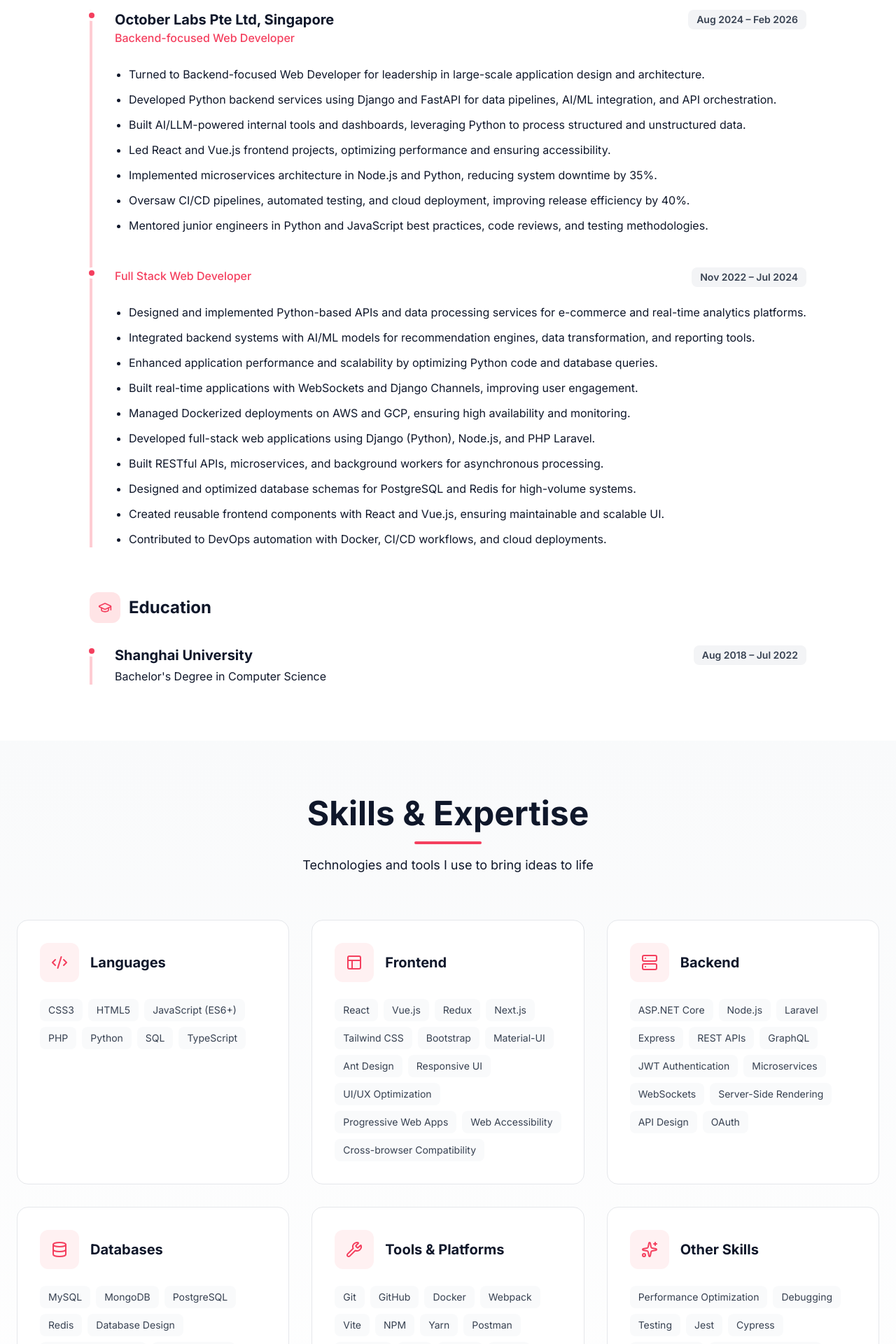
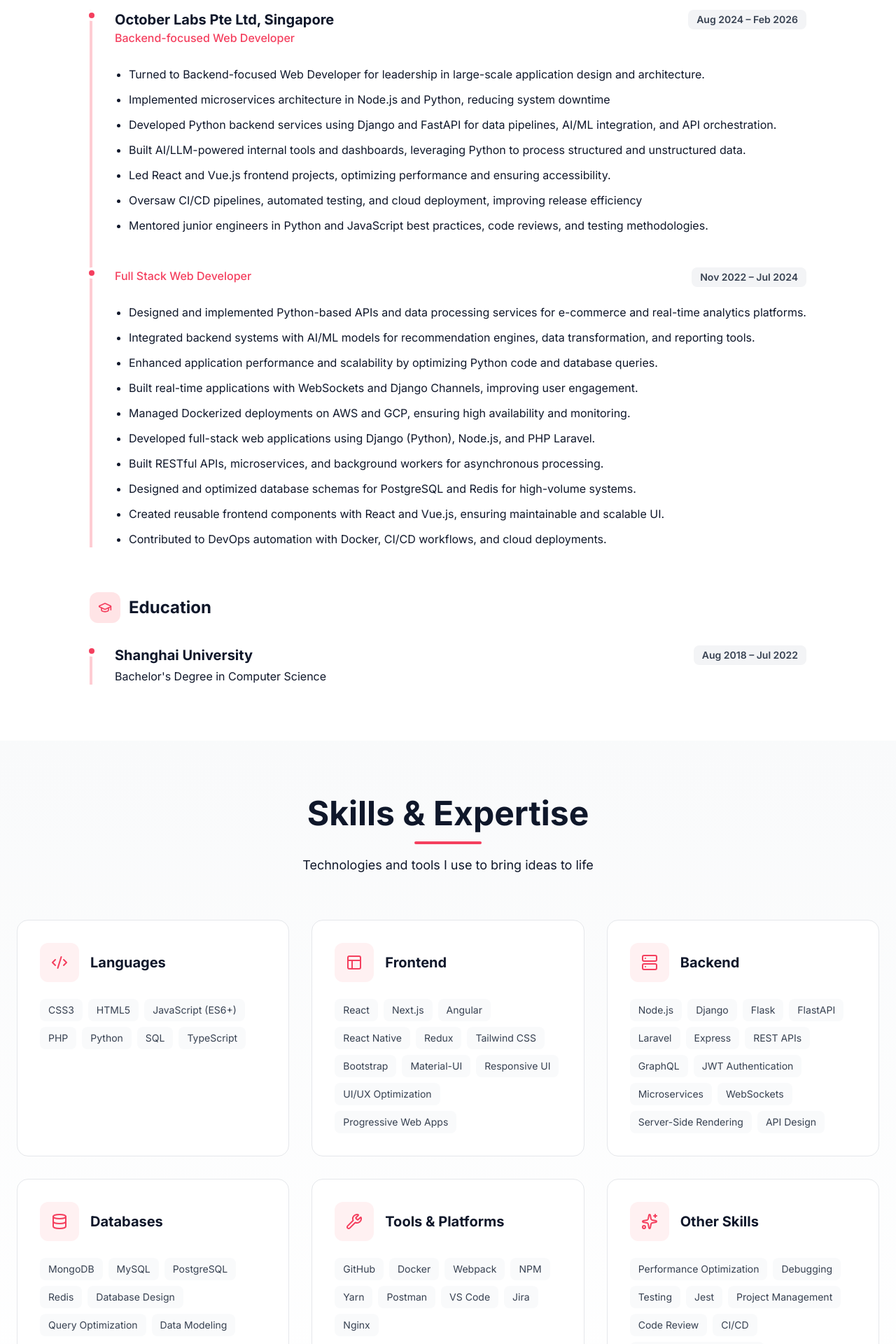
Before and after one commit to king3799/everett-king, a React (Vite) app: page / in a window 1280 px wide. Shown: the part 1520-3440 px from the top of the page at 70% size. Built offline with nearby package versions, Linux system fonts and the light colour scheme.

Commit message:
refact: skills

```diff
--- a/src/components/About.jsx
+++ b/src/components/About.jsx
@@ -59,11 +59,11 @@
               </div>
               <ul className="list-disc pl-5 mt-4 space-y-3">
                 <li>Turned to Backend-focused Web Developer for leadership in large-scale application design and architecture.</li>
+                <li>Implemented microservices architecture in Node.js and Python, reducing system downtime</li>
                 <li>Developed Python backend services using Django and FastAPI for data pipelines, AI/ML integration, and API orchestration.</li>
                 <li>Built AI/LLM-powered internal tools and dashboards, leveraging Python to process structured and unstructured data.</li>
                 <li>Led React and Vue.js frontend projects, optimizing performance and ensuring accessibility.</li>
-                <li>Implemented microservices architecture in Node.js and Python, reducing system downtime by 35%.</li>
-                <li>Oversaw CI/CD pipelines, automated testing, and cloud deployment, improving release efficiency by 40%.</li>
+                <li>Oversaw CI/CD pipelines, automated testing, and cloud deployment, improving release efficiency</li>
                 <li>Mentored junior engineers in Python and JavaScript best practices, code reviews, and testing methodologies.</li>
               </ul>
             </div>
--- a/src/components/Skills.jsx
+++ b/src/components/Skills.jsx
@@ -45,18 +45,19 @@
             title="Frontend"
             skills={[
               "React",
-              "Vue.js",
+              "Next.js",
+              "Angular",
+              "React Native",
               "Redux",
-              "Next.js",
               "Tailwind CSS",
               "Bootstrap",
               "Material-UI",
-              "Ant Design",
+              // "Ant Design",
               "Responsive UI",
               "UI/UX Optimization",
               "Progressive Web Apps",
-              "Web Accessibility",
-              "Cross-browser Compatibility"
+              // "Web Accessibility",
+              // "Cross-browser Compatibility"
             ]}
           />
 
@@ -66,8 +67,11 @@
             icon={<Server size={24} />}
             title="Backend"
             skills={[
-              "ASP.NET Core",
+              // "ASP.NET Core",
               "Node.js",
+              "Django",
+              "Flask",
+              "FlastAPI",
               "Laravel",
               "Express",
               "REST APIs",
@@ -77,7 +81,7 @@
               "WebSockets",
               "Server-Side Rendering",
               "API Design",
-              "OAuth"
+              // "OAuth"
             ]}
           />
 
@@ -87,8 +91,8 @@
             icon={<Database size={24} />}
             title="Databases"
             skills={[
+              "MongoDB",
               "MySQL",
-              "MongoDB",
               "PostgreSQL",
               "Redis",
               "Database Design",
@@ -103,18 +107,18 @@
             icon={<Wrench size={24} />}
             title="Tools & Platforms"
             skills={[
-              "Git",
+              // "Git",
               "GitHub",
               "Docker",
               "Webpack",
-              "Vite",
+              // "Vite",
               "NPM",
               "Yarn",
               "Postman",
               "VS Code",
               "Jira",
-              "Figma",
-              "Linux",
+              // "Figma",
+              // "Linux",
               "Nginx"
             ]}
           />
@@ -129,14 +133,14 @@
               "Debugging",
               "Testing",
               "Jest",
-              "Cypress",
-              "Agile/Scrum",
+              // "Cypress",
+              // "Agile/Scrum",
               "Project Management",
               "Code Review",
               "CI/CD",
-              "SEO Optimization",
-              "Security Best Practices",
-              "Team Leadership",
+              // "SEO Optimization",
+              // "Security Best Practices",
+              // "Team Leadership",
               "Technical Documentation"
             ]}
           />
```
